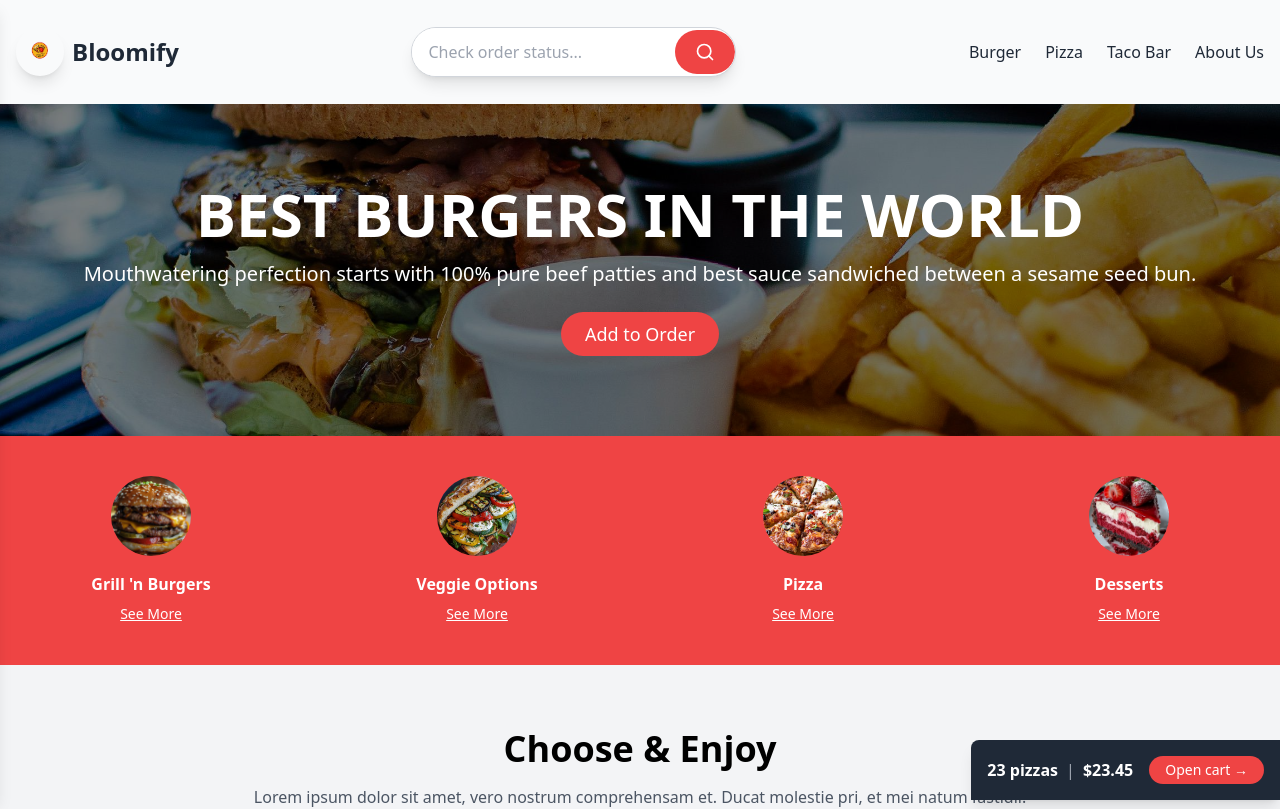
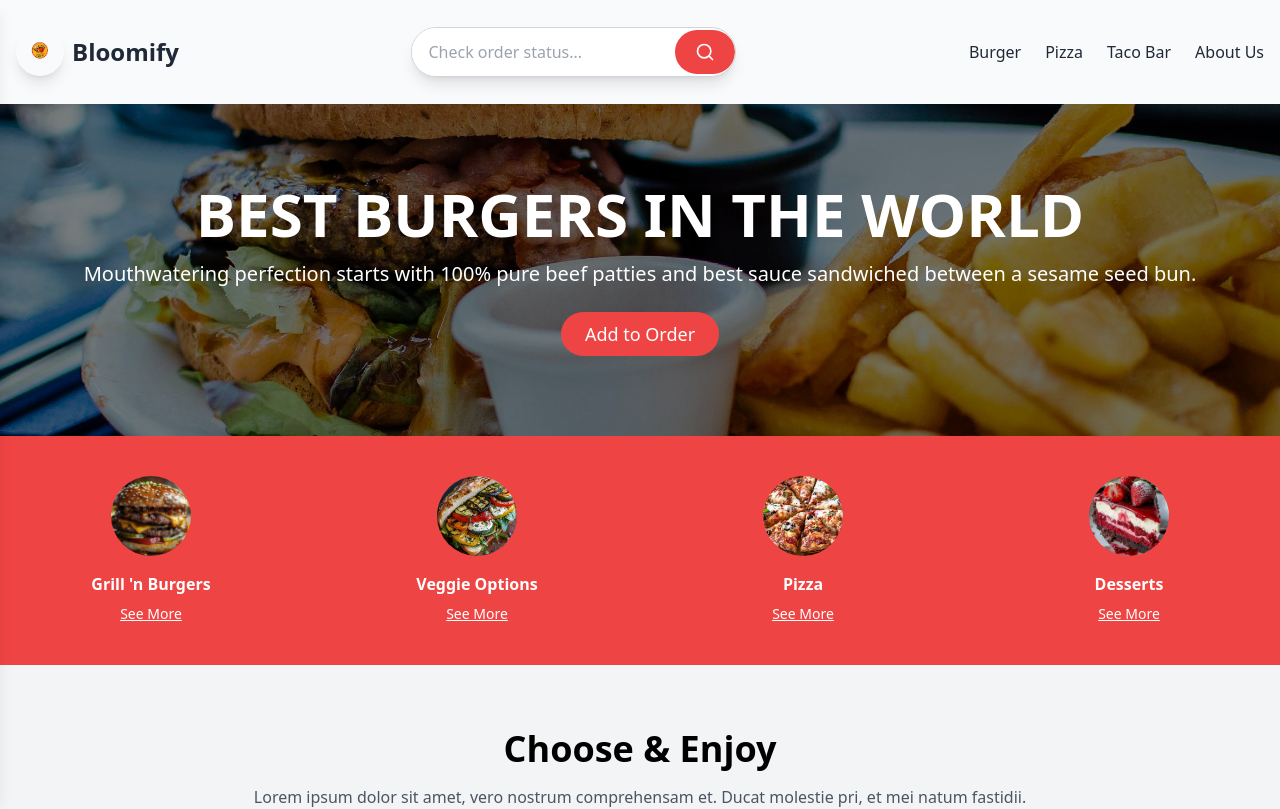
Before and after one commit to MAAhi-ahi/bloomify, a React (Vite) app in the folder bloomify-fastfoods/: page / in a window 1280 px wide. Shown: the top 809 px of the page. Built offline with nearby package versions, Linux system fonts and the light colour scheme.

Commit message:
comment one file

```diff
--- a/bloomify-fastfoods/src/ui/AppLayout.jsx
+++ b/bloomify-fastfoods/src/ui/AppLayout.jsx
@@ -1,7 +1,7 @@
 import { Outlet, useNavigation } from "react-router-dom";
 import Loader from "./Loader";
 import Navbar from "./Navbar";
-import CartOverView from "../feature/cart/CartOverview";
+//import CartOverView from "../feature/cart/CartOverview";
 function AppLayout() {
   const navigation = useNavigation();
   const isLoading = navigation.state === "loading";
@@ -13,7 +13,7 @@ function AppLayout() {
         <main>
           <Outlet />
         </main>
-        <CartOverView />
+        {/*<CartOverView />*/}
       </div>
     </div>
   );
--- /dev/null
+++ b/bloomify-fastfoods/src/ui/description/BurgerDes.jsx
@@ -0,0 +1,9 @@
+function BurgerDes() {
+    return (
+        <div>
+
+        </div>
+    )
+}
+
+export default BurgerDes
```
Also changed, not shown: bloomify-fastfoods/src/ui/description/PizzaDes.jsx (added), bloomify-fastfoods/src/ui/description/TacoDes.jsx (added).
